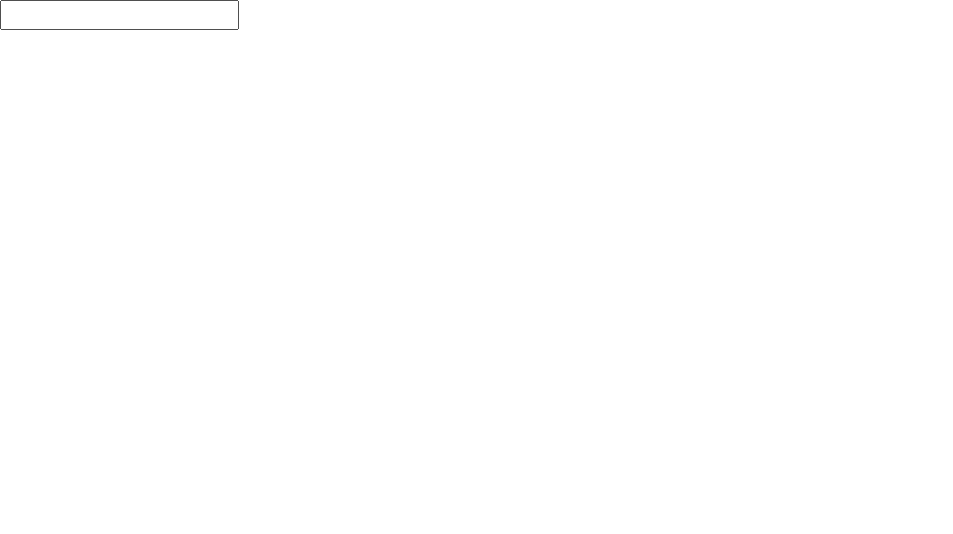
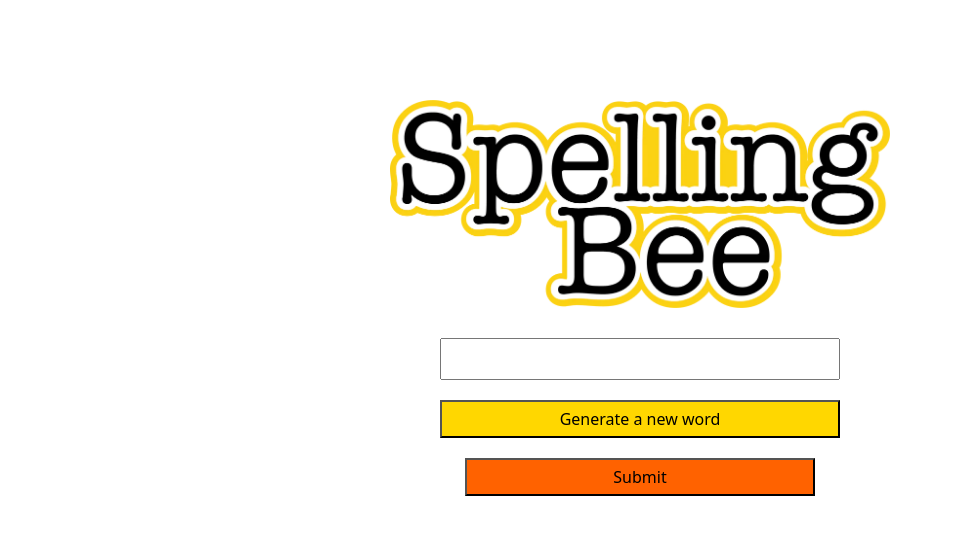
Before and after one commit to sjaworowicz/Spelling-Bee, a plain HTML site: page index.html in a window 1280 px wide. Shown: the whole page, without its empty margins (0-953 px from the left). Drawn offline with nearby package versions, Linux system fonts and the light colour scheme.

Commit message:
Main part of website finished, still working on how to make it say correct & incorrect

```diff
--- a/css/style.css
+++ b/css/style.css
@@ -0,0 +1,41 @@
+* {
+    margin: 0;
+    padding: 0;
+}
+
+body {
+    width: 100%;
+    height: 100vh;
+}
+
+.all {
+    display: grid;
+    place-items: center;
+    margin-top: 100px;
+}
+
+img {
+    width: 500px;
+}
+
+#inp {
+    margin-top: 30px;
+    width: 400px;
+    padding: 7px;
+}
+
+#btn {
+    width: 400px;
+    padding: 5px;
+    cursor: pointer;
+    margin: 20px 0 20px 0;
+    background-color: rgb(255, 215, 0);
+}
+
+.btn2 {
+    width: 350px;
+    padding: 5px;
+    cursor: pointer;
+    margin: 0 100px 0 100px;
+    background-color: rgb(255, 98, 0);
+}
--- a/index.html
+++ b/index.html
@@ -9,10 +9,22 @@
   </head>
   <body>
 
+    <div class="container">
+
     <div class="all">
+
+        <img src="img/spellingbeesticker_1024x1024.webp" alt="spelling bee">
+
         <input type="text" id="inp">
+        <button id="btn">Generate a new word</button>
+
+        <div class="cont">
+            <button id="submit" class="btn2">Submit</button>
+
+        </div>
+
     </div>
-
+</div>
     <script src="https://cdn.jsdelivr.net/npm/bootstrap@5.3.3/dist/js/bootstrap.bundle.min.js" integrity="sha384-YvpcrYf0tY3lHB60NNkmXc5s9fDVZLESaAA55NDzOxhy9GkcIdslK1eN7N6jIeHz" crossorigin="anonymous"></script>
     <script src="js/script.js"></script>
   </body>
--- a/js/script.js
+++ b/js/script.js
@@ -0,0 +1,14 @@
+let word;
+
+const words=["website", "bootstrap", "computer", "html", "css", "javascript", "img", "script", "stylesheet", "div", "row", "col", "container"]
+
+document.getElementById('btn').addEventListener('click', function(){
+    num=Math.floor(Math.random()*(248))
+    word=words[num]
+})
+
+document.getElementById('sub').addEventListener('click',function(){
+    if(document.getElementById('inp').value==word){
+        alert("CORRECT!")
+    }
+})
```
Also changed, not shown: img/spellingbeesticker_1024x1024.webp (added).
